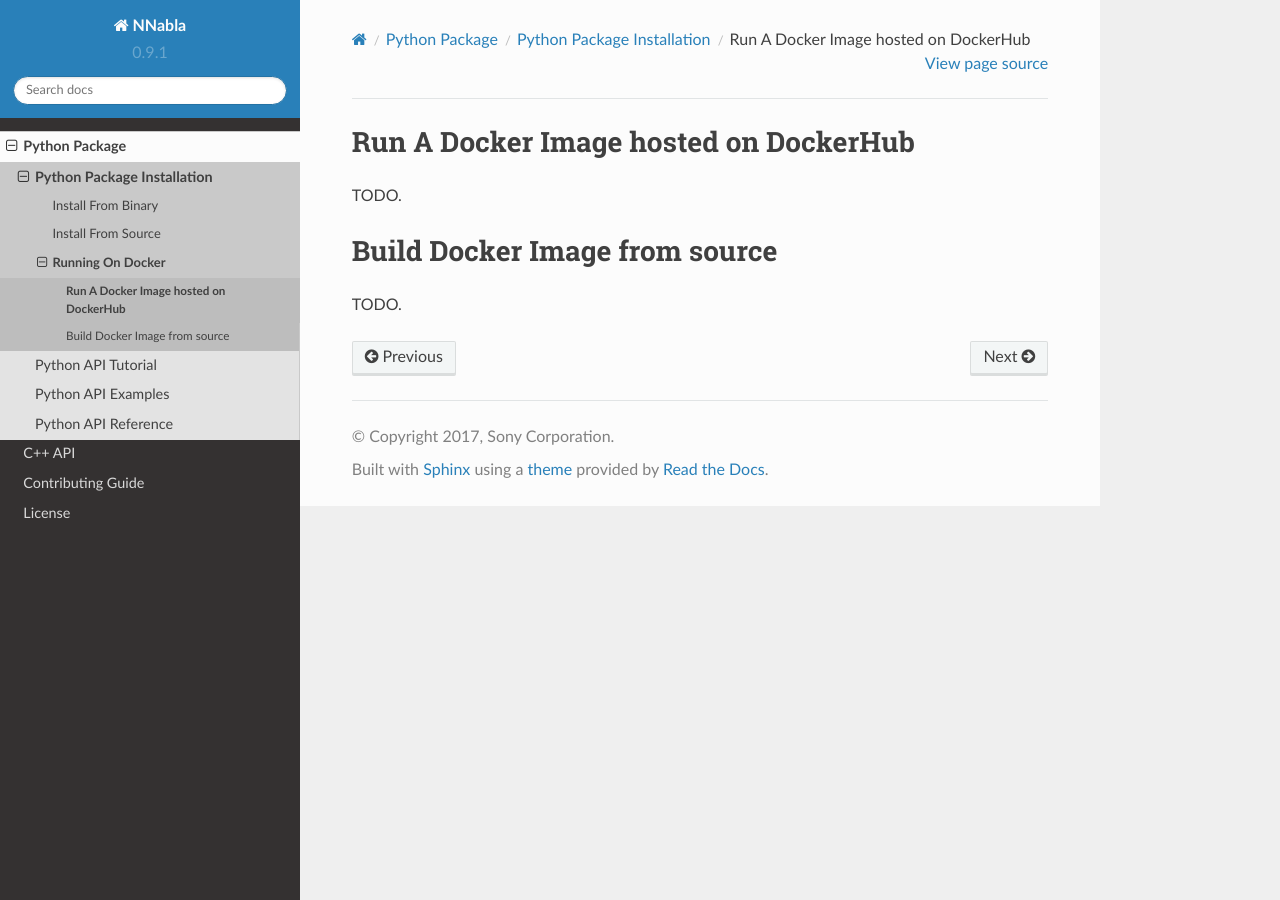
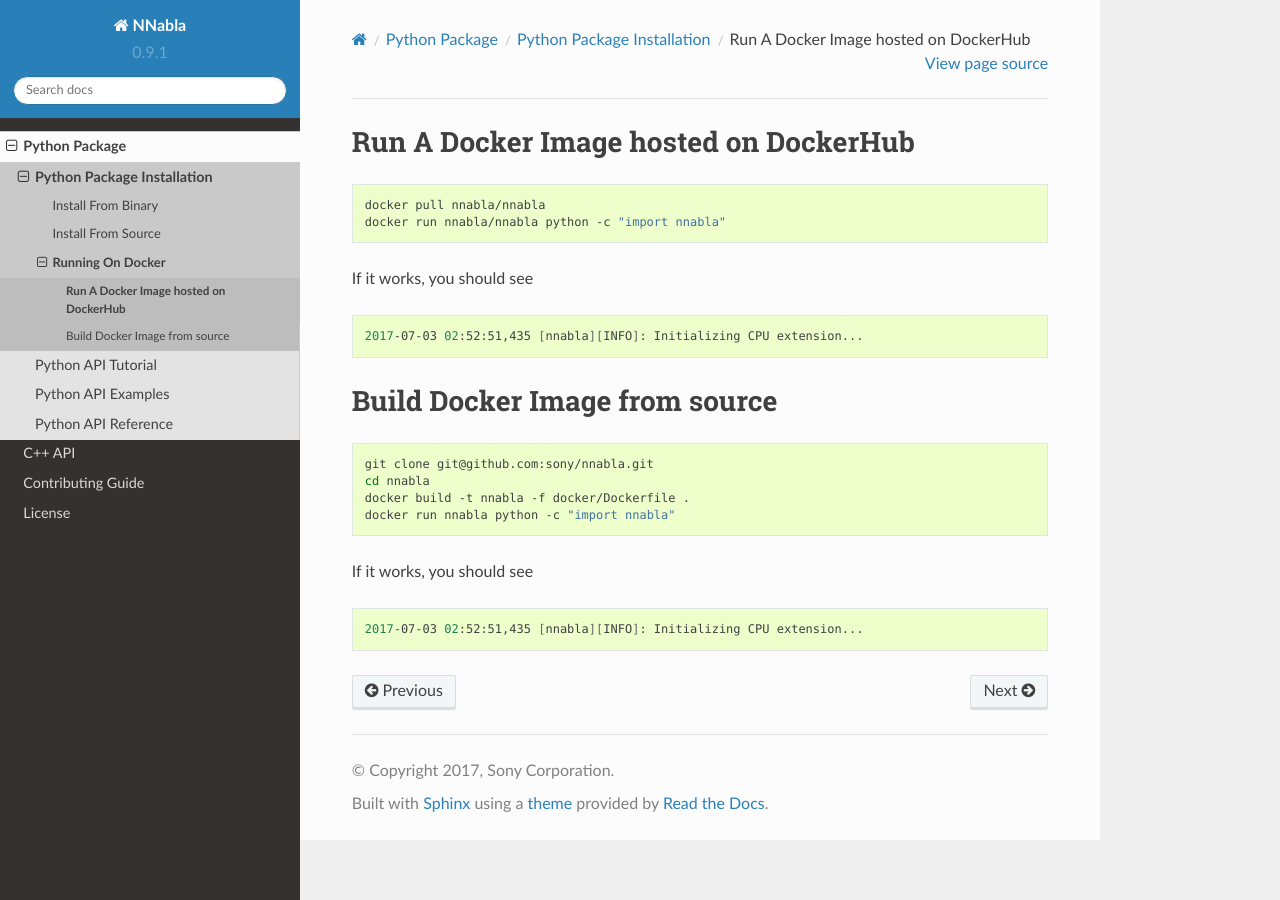
Before and after one commit to sony/nnabla, a Sphinx documentation site: the page built from doc/python/docker.rst, in a window 1280 px wide. Built offline with Sphinx 7.4.7 and the Read the Docs theme 2.0.0, drawn with Linux system fonts in a browser that asks for light colours.

Commit message:
Update doc on how to run & build Docker image

```diff
--- a/doc/python/docker.rst
+++ b/doc/python/docker.rst
@@ -1,9 +1,29 @@
 Run A Docker Image hosted on DockerHub
 ~~~~~~~~~~~~~~~~~~~~~~~~~~~~~~~~~~~~~~
 
-TODO.
+.. code-block:: bash
+
+    docker pull nnabla/nnabla
+    docker run nnabla/nnabla python -c "import nnabla"
+
+If it works, you should see
+
+.. code-block:: bash
+
+    2017-07-03 02:52:51,435 [nnabla][INFO]: Initializing CPU extension...
 
 Build Docker Image from source
 ~~~~~~~~~~~~~~~~~~~~~~~~~~~~~~
 
-TODO.
+.. code-block:: bash
+
+    git clone git@github.com:sony/nnabla.git
+    cd nnabla
+    docker build -t nnabla -f docker/Dockerfile .
+    docker run nnabla python -c "import nnabla"
+
+If it works, you should see
+
+.. code-block:: bash
+
+    2017-07-03 02:52:51,435 [nnabla][INFO]: Initializing CPU extension...
```
